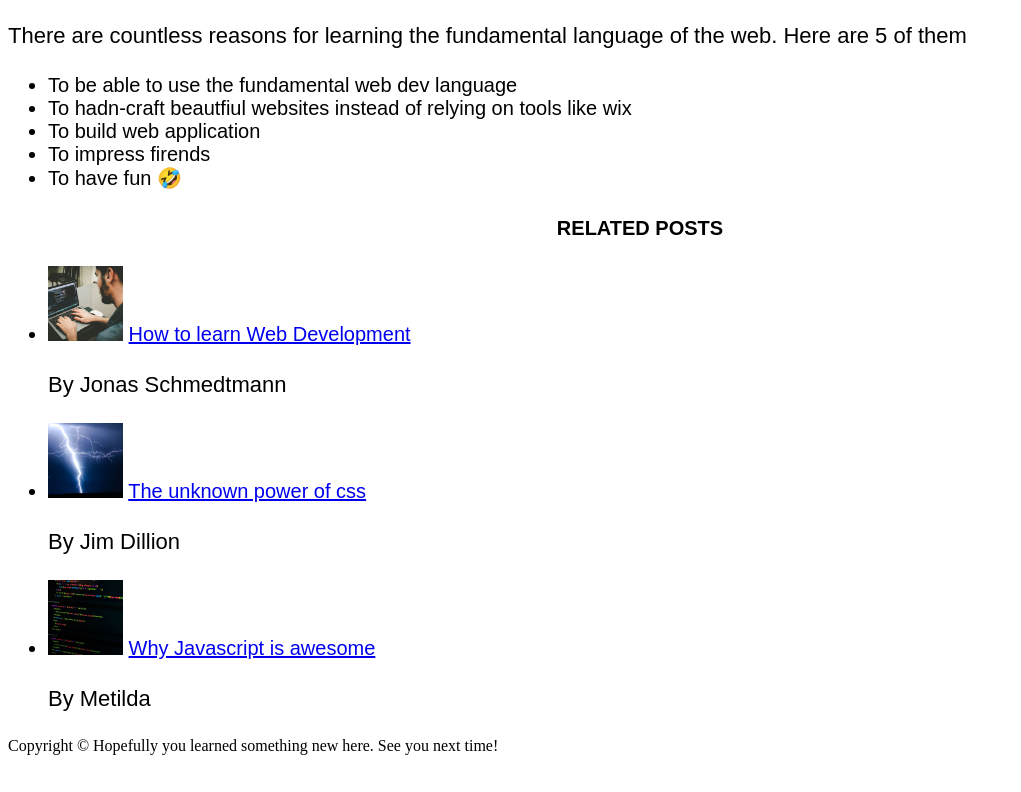
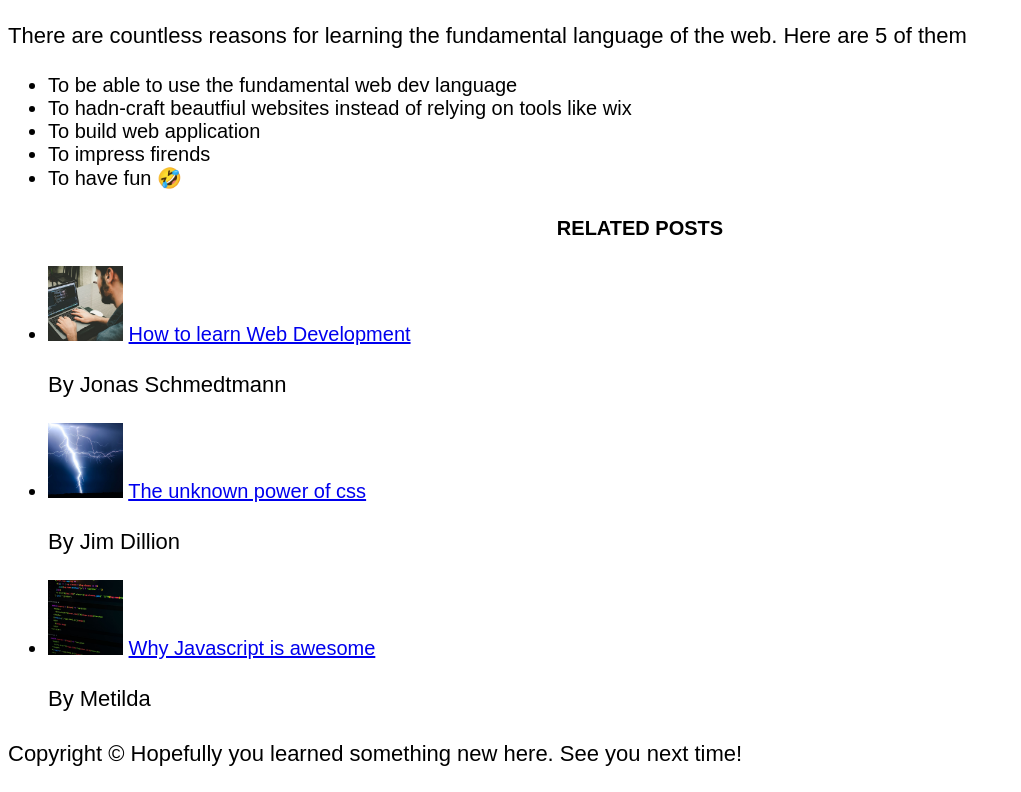
Before and after one commit to bloodgroup-cplusplus/html_css_js, a plain HTML site: page css_fundamentals/index.html in a window 1280 px wide. Shown: the part 1004-1796 px from the top of the page, without its empty margins (0-1021 px from the left). Before the commit the page ends 1767 px from the top, so only its background shows below. Drawn offline with Linux system fonts and the light colour scheme.

Commit message:
added bunch of stuff

```diff
--- a/css_fundamentals/index.html
+++ b/css_fundamentals/index.html
@@ -128,7 +128,7 @@
         </ul>
     </aside>
     <footer>
-         Copyright &copy Hopefully you learned something new here. See you next time!
+         <p>Copyright &copy Hopefully you learned something new here. See you next time!</p>
     </footer>
 
 </body>
```
